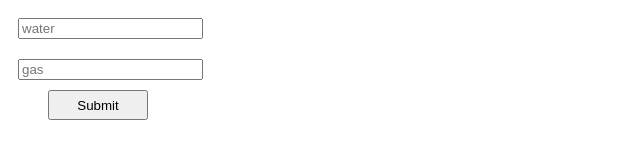
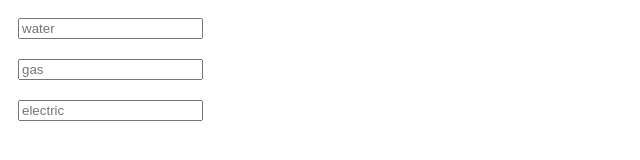
Before and after one commit to AlexandrKomisar/form, a plain HTML site: page index.html in a window 1280 px wide. Shown: the whole page, without its empty margins (0-640 px from the left). Drawn offline with Linux system fonts and the light colour scheme.

Commit message:
add wrapper

```diff
--- a/css/style.css
+++ b/css/style.css
@@ -1,9 +1,3 @@
 .div-form {
   padding: 10px;
 }
-
-.button-form {
-  width: 100px;
-  height: 30px;
-  margin-left: 40px;
-}
--- a/index.html
+++ b/index.html
@@ -28,7 +28,15 @@
             name="gas"
           />
         </div>
-        <input class="button-form" type="submit" />
+        <div class="div-form">
+          <input
+            type="number"
+            id="electric"
+            autocomplete="off"
+            placeholder="electric"
+            name="electric"
+          />
+        </div>
       </form>
     </div>
 
--- a/js/my.js
+++ b/js/my.js
@@ -1,3 +1,4 @@
+document.addEventListener("DOMContentLoaded", function () {
   let formData = {};
   const form = document.querySelector("form");
   const LS = localStorage;
@@ -19,3 +20,4 @@ if (LS.getItem("formData")) {
       form.elements[key].value = formData[key];
     }
   }
+});
```
Lines whose indentation alone changed are shown as unchanged.
